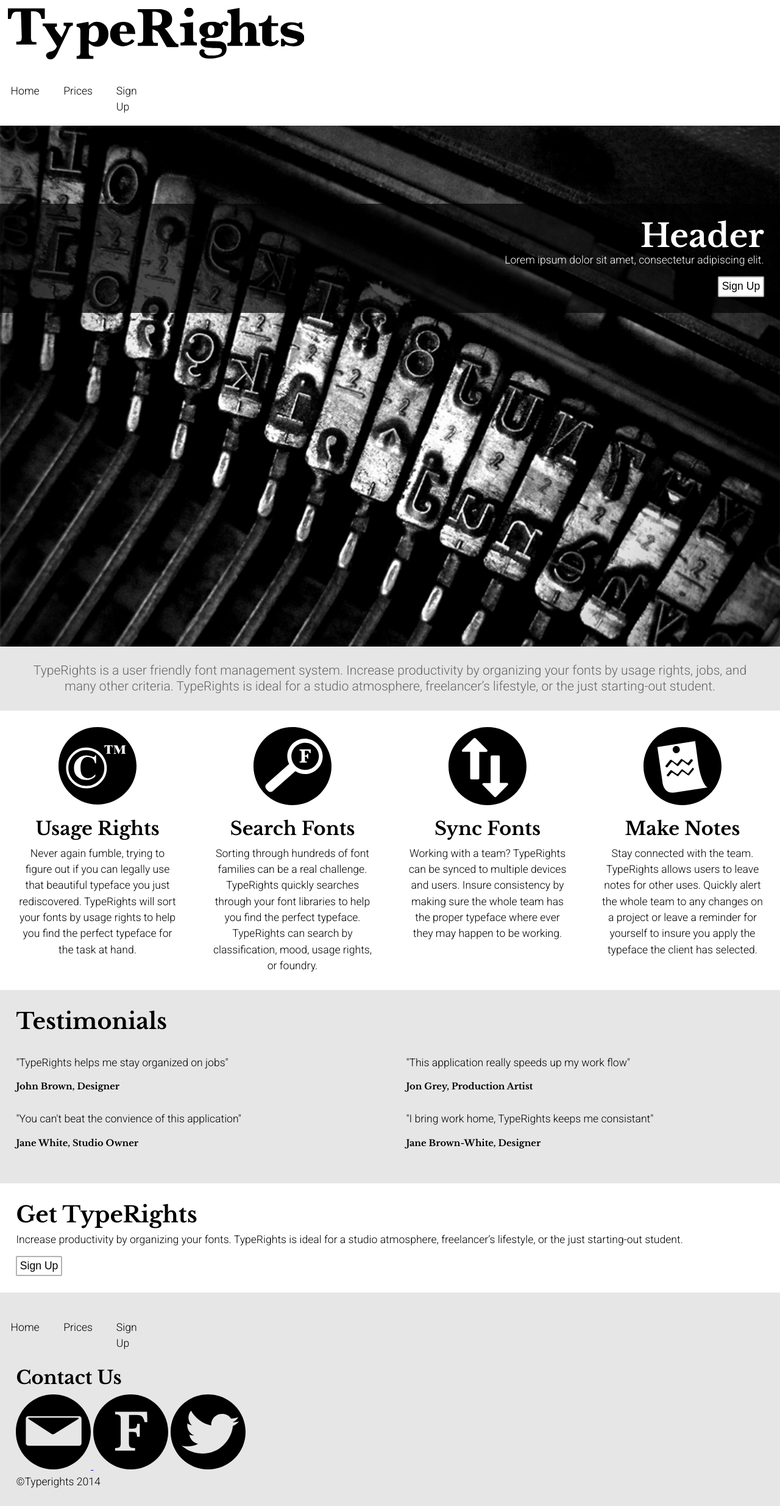
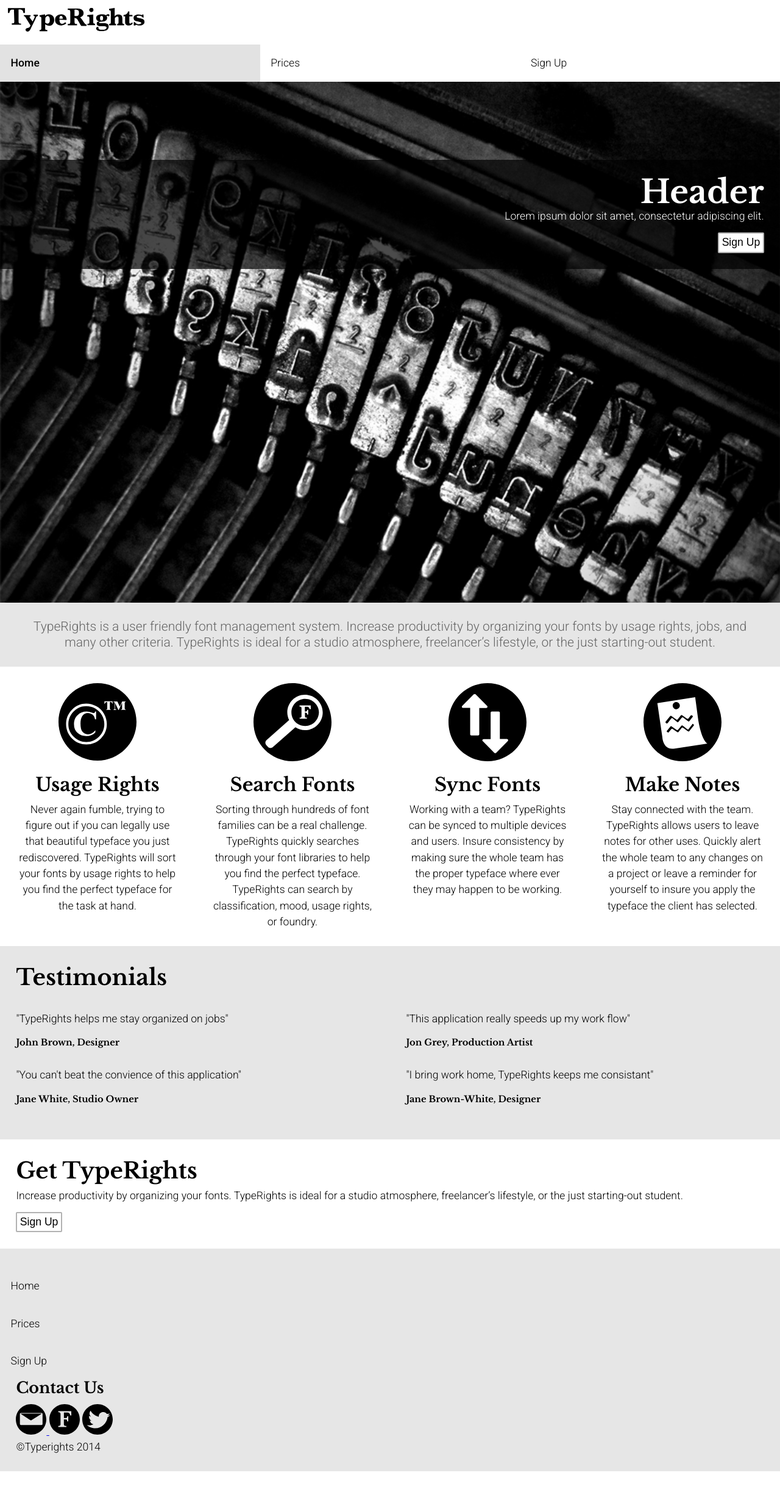
Before and after one commit to valeriebordeleau/saas, a plain HTML site: page index.html in a window 1280 px wide. Shown: the whole page at 61% size. After the commit the page ends 2412 px from the top, so only its background shows below. Drawn offline with nearby package versions, Linux system fonts and the light colour scheme.

Commit message:
fixing widths

```diff
--- a/css/main.css
+++ b/css/main.css
@@ -46,6 +46,7 @@ body {
 
 .logotype {
     width: 40%;
+    max-width: 250px;
 }
 
 .touricon {
@@ -161,11 +162,6 @@ body {
     text-align: center;
 }
 
-.socialicons {
-    width: 15%;
-    height: auto;
-}
-
 .billboard {
     width: 100%;
     display: block;
@@ -187,6 +183,8 @@ body {
 }
 
 .linkicons {
+    width: 100%;
+    max-width: 500px;
 }
 
 .cost {
@@ -196,7 +194,6 @@ body {
 
 button {
     font-size: 1rem;
-    font-family:font-family:normal 100%/1.5 'Roboto', sans-serif;
     padding: .25rem;
     background-color: white;
     border: 2px solid #B2B2B2;
@@ -224,8 +221,9 @@ button {
    .nav
    }
 
-    .logotype {
-        width: 40%;
+    .selected {
+        background-color: #E2E2E2;
+        font-weight: 400;
     }
 
 }
@@ -236,7 +234,4 @@ button {
         height: auto;
     }
 
-    .logotype {
-        width: 20%;
-    }
 }
--- a/index.html
+++ b/index.html
@@ -22,22 +22,21 @@
     </div>
 
 <header role="banner" class="">
-    <div class="logotype island-half">
-            <a href="index.html"><img src="images/logotype.svg"></a>
+    <div class="island-half logotype">
+            <a href="index.html" class="logotype"><img src="images/logotype.svg"></a>
         </div>
 
-<div class="grid">
+
     <div class="nav">
         <nav id="nav" role="navigation">
-        <ul class="nav nav-top kilo push-0 brand" data-state="collapsed">
-            <li class="unit unit-s-1 unit-m-1-3"><a href="index.html">Home</a></li>
-            <li class="unit unit-s-1 unit-m-1-3"><a href="pricing.html">Prices</a></li>
-            <li class="unit unit-s-1 unit-m-1-3">
+        <ul class="nav nav-top grid kilo push-0 brand" data-state="collapsed">
+            <li class="unit unit-s-1 unit-m-1-3 unit-l-1-3 selected"><a href="index.html">Home</a></li>
+            <li class="unit unit-s-1 unit-m-1-3 unit-l-1-3"><a href="pricing.html">Prices</a></li>
+            <li class="unit unit-s-1 unit-m-1-3 unit-l-1-3">
             <a href="signup.html">Sign Up</a></li>
         </ul>
         </nav>
     </div>
-</div>
     <div class="banner">
         <div class="header-home pad-bottom">
         <h1 class="gutter zetta pad-top  push-0">Header</h1>
@@ -121,17 +120,18 @@
 <div class="light pad-top">
 
 
-<nav id="navfooter" role="navigation" class="navfooter grid">
-       <ul class="nav kilo push-0 brand">
-        <li class="unit unit-s-1-3 unit-m-1-3 unit-l-1-3"><a href="index.html">Home</a></li>
-        <li class="unit unit-s-1-3 unit-m-1-3 unit-l-1-3"><a href="pricing.html">Prices</a></li>
-        <li class="unit unit-s-1-3 unit-m-1-3 unit-l-1-3">
-            <a href="signup.html">Sign Up</a></li>
+<nav id="navfooter" role="navigation" class="navfooter">
+       <ul class="nav kilo grid push-0 brand">
+        <div class="unit unit-s-1-3 unit-m-1 unit-l-1">
+        <li><a href="index.html" class="">Home</a></li>
+        <li><a href="pricing.html">Prices</a></li>
+        <li><a href="signup.html">Sign Up</a></li>
+        </div>
     </ul>
 </nav>
 
 <div class="social gutter">
-<h3 class="push-0">Contact Us</h3>
+<h4 class="push-0 pad-bottom-half">Contact Us</h4>
     <div class="linkicons">
           <a a href="http://outlook.com" ><img src="images/logo-email.svg" class="socialicons"> </a>
         <a href="http://www.facebook.com" ><img class="socialicons" src="images/logo-fb.svg"></a>
```
Also changed, not shown: pricing.html (+7 -8 lines), signup.html (+3 -3 lines).
